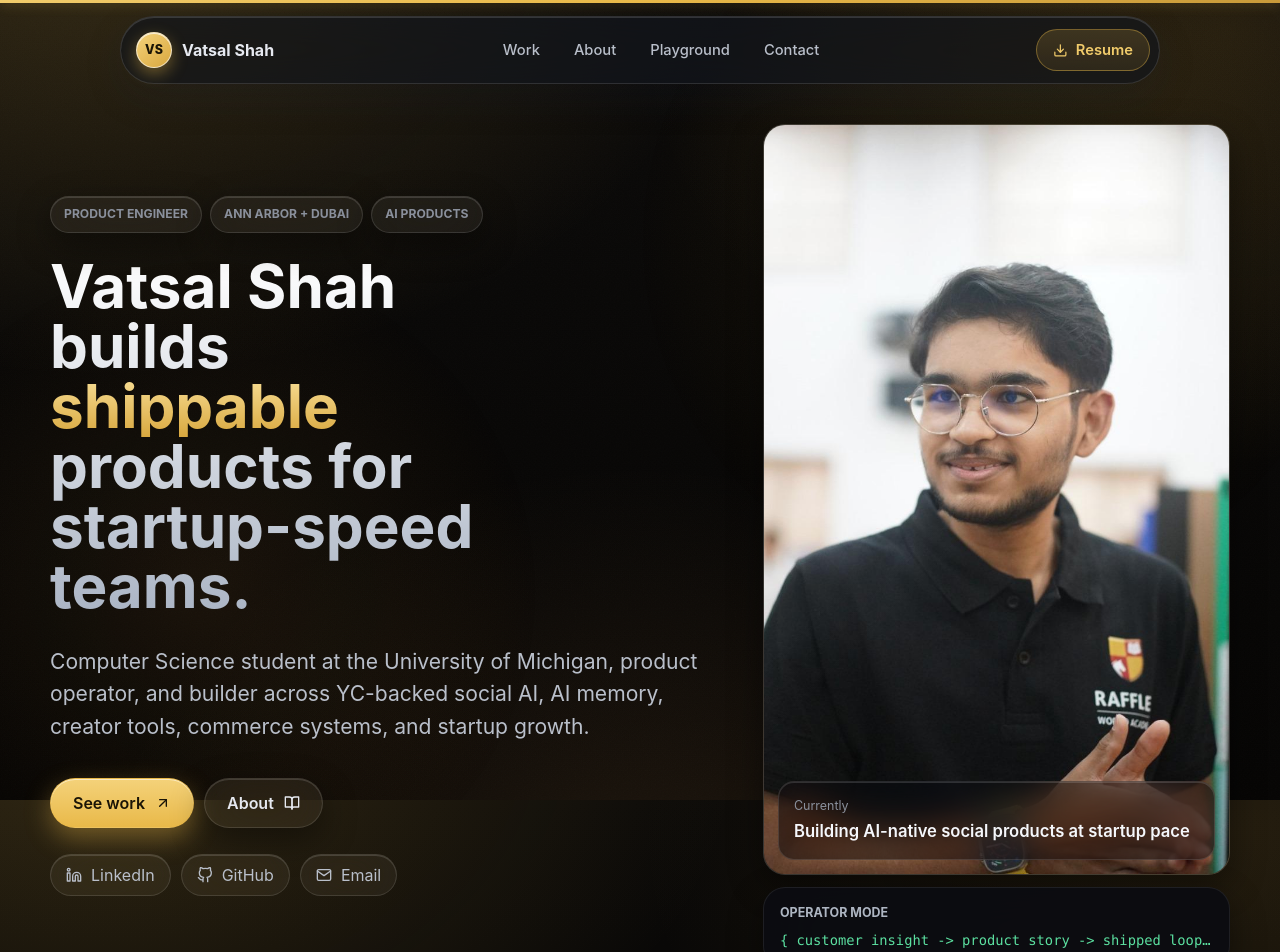
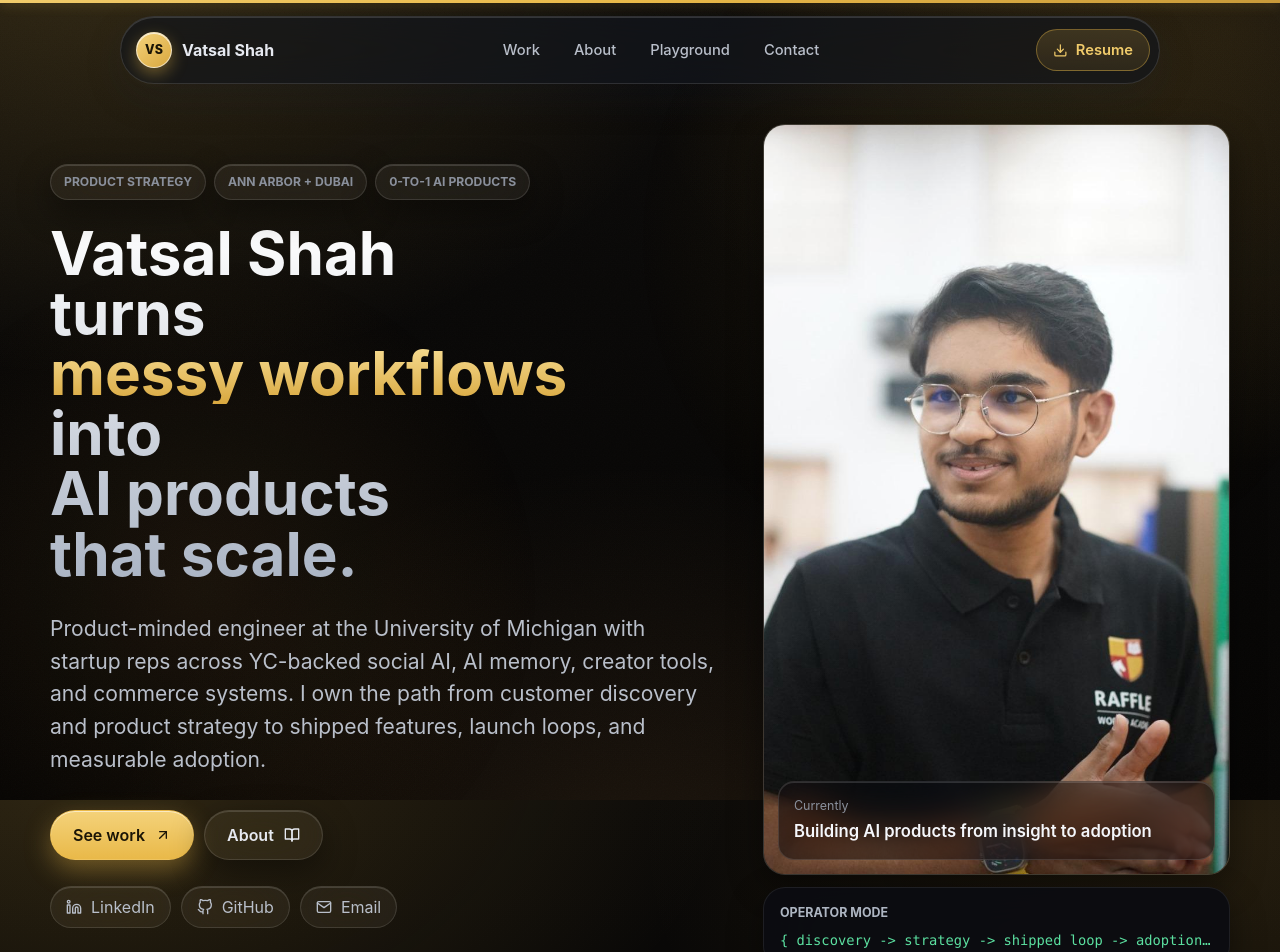
Before and after one commit to Vatsal2006350/personal-website, a React (Create React App) app: page / in a window 1280 px wide. Shown: the top 952 px of the page. Built offline with nearby package versions, Linux system fonts and the light colour scheme.

Commit message:
Refine hero product positioning

```diff
--- a/src/App.js
+++ b/src/App.js
@@ -470,7 +470,7 @@ const navItems = [
   { label: 'Contact', page: 'home', target: 'contact' },
 ];
 
-const rotatingWords = ['AI-native', 'founder-speed', 'human-scale', 'shippable'];
+const rotatingWords = ['customer insight', 'user pain', 'market signals', 'messy workflows'];
 
 const sectionVariants = {
   hidden: { opacity: 0, y: 28 },
@@ -761,26 +761,27 @@ function Hero({ word, navigate }) {
           animate="visible"
         >
           <motion.div className="eyebrow-row" variants={itemVariants}>
-            <span>Product engineer</span>
+            <span>Product strategy</span>
             <span>Ann Arbor + Dubai</span>
-            <span>AI products</span>
+            <span>0-to-1 AI products</span>
           </motion.div>
 
           <motion.h1 variants={itemVariants}>
             <span className="hero-line">Vatsal Shah</span>
-            <span className="hero-line">builds</span>
+            <span className="hero-line">turns</span>
             <span className="hero-line">
               <AnimatedWord word={word} />
             </span>
-            <span className="hero-line">products for</span>
-            <span className="hero-line">startup-speed</span>
-            <span className="hero-line">teams.</span>
+            <span className="hero-line">into</span>
+            <span className="hero-line">AI products</span>
+            <span className="hero-line">that scale.</span>
           </motion.h1>
 
           <motion.p className="hero-lede" variants={itemVariants}>
-            Computer Science student at the University of Michigan, product operator, and builder
-            across YC-backed social AI, AI memory, creator tools, commerce systems, and startup
-            growth.
+            Product-minded engineer at the University of Michigan with startup reps across
+            YC-backed social AI, AI memory, creator tools, and commerce systems. I own the path
+            from customer discovery and product strategy to shipped features, launch loops, and
+            measurable adoption.
           </motion.p>
 
           <motion.div className="hero-actions" variants={itemVariants}>
@@ -817,13 +818,13 @@ function Hero({ word, navigate }) {
             <img src={meHero} alt="Vatsal Shah" />
             <div className="portrait-caption">
               <span>Currently</span>
-              <strong>Building AI-native social products at startup pace</strong>
+              <strong>Building AI products from insight to adoption</strong>
             </div>
           </div>
 
           <div className="motion-spec">
             <span className="fig-label">Operator mode</span>
-            <code>{'{ customer insight -> product story -> shipped loop }'}</code>
+            <code>{'{ discovery -> strategy -> shipped loop -> adoption }'}</code>
           </div>
         </motion.div>
       </div>
```
